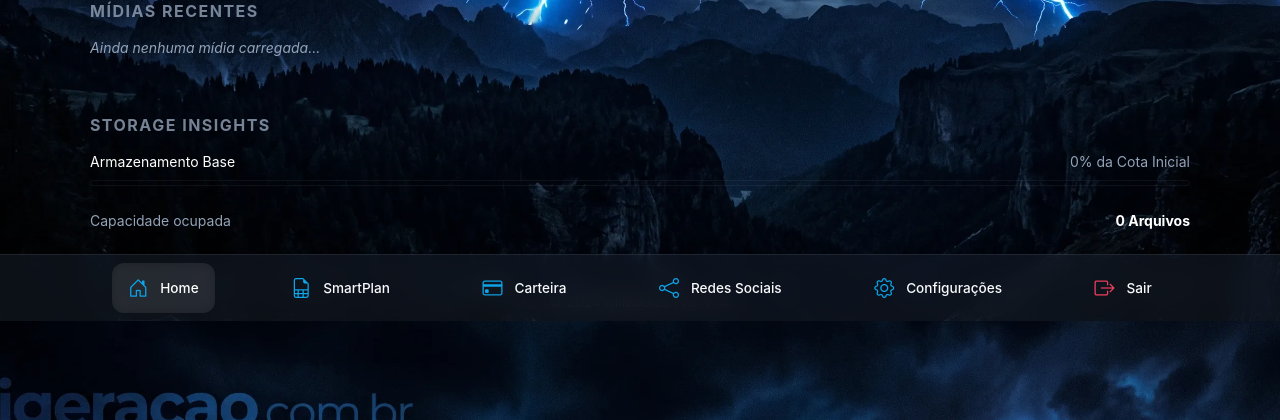
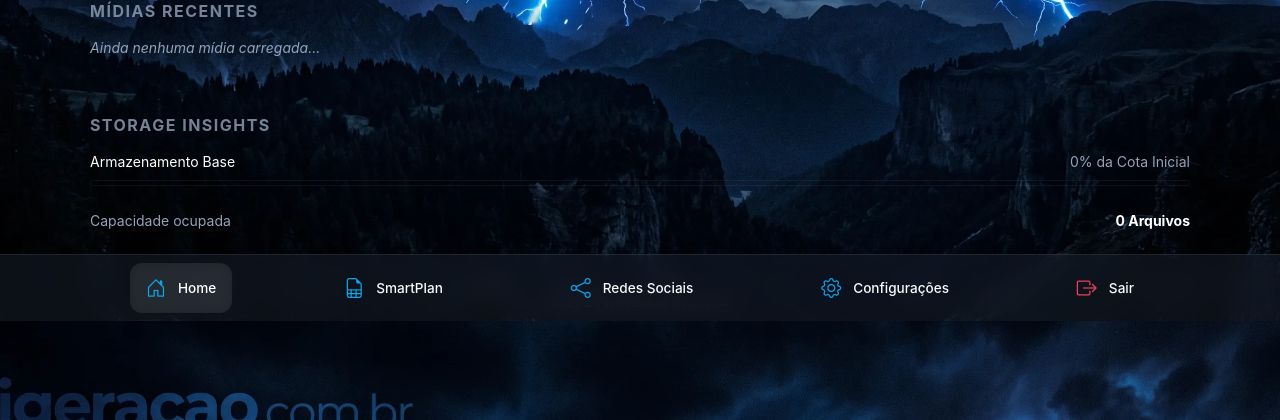
Before and after one commit to valgandolfo/allmedias-, a Django app: page / in a window 1280 px wide. Shown: the part 479-899 px from the top of the page. Run offline with Django 5.2, Linux system fonts and the light colour scheme; the visitor is signed in with stand-in values (Sample User, id 1); data that the repository does not hold is empty; some libraries are stand-ins or nearby versions.

Commit message:
style: remove carteira from footer and update home dashboard link

```diff
--- a/templates/base.html
+++ b/templates/base.html
@@ -274,10 +274,6 @@
           <i class="bi bi-file-earmark-spreadsheet"></i>
           <span>SmartPlan</span>
         </a>
-        <a href="{% url 'carteira_lista' %}" class="footer-nav-link {% if 'carteira' in request.path %}active{% endif %}">
-          <i class="bi bi-credit-card"></i>
-          <span>Carteira</span>
-        </a>
         <div class="footer-nav-link position-relative" id="footer-social-trigger" onclick="toggleSocialMenu()" style="cursor:pointer;">
           <i class="bi bi-share"></i>
           <span>Redes Sociais</span>
--- a/templates/home.html
+++ b/templates/home.html
@@ -168,7 +168,7 @@
 
     <!-- Carteira do Google -->
     <div>
-      <a href="#" class="module-card" style="--neon-color: #4285F4;">
+      <a href="{% url 'carteira_lista' %}" class="module-card" style="--neon-color: #4285F4;">
         <div class="card-icon"><i class="bi bi-google"></i></div>
         <div class="card-title text-center" style="font-size: 0.85rem; padding: 0 5px;">Carteira Google</div>
       </a>
```
